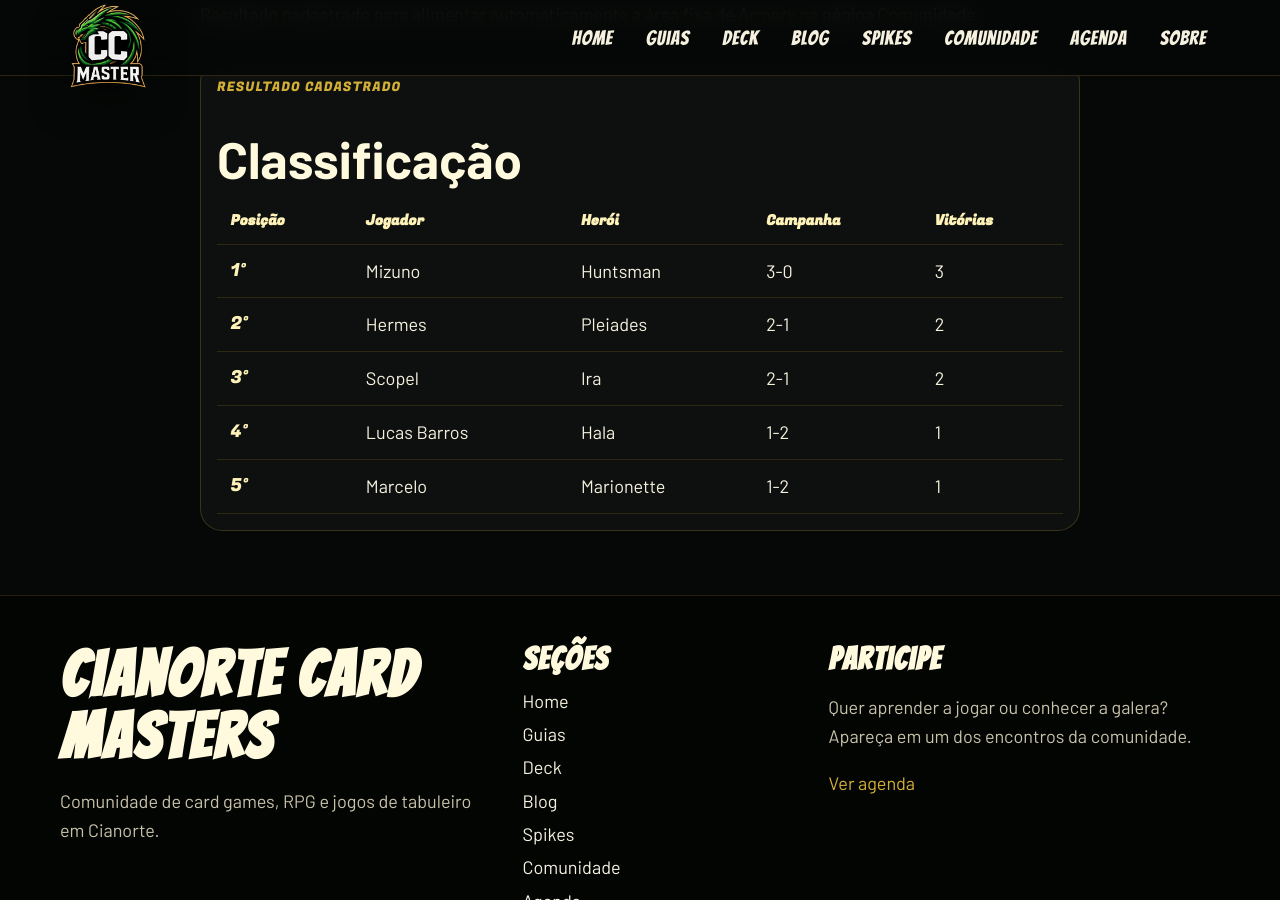
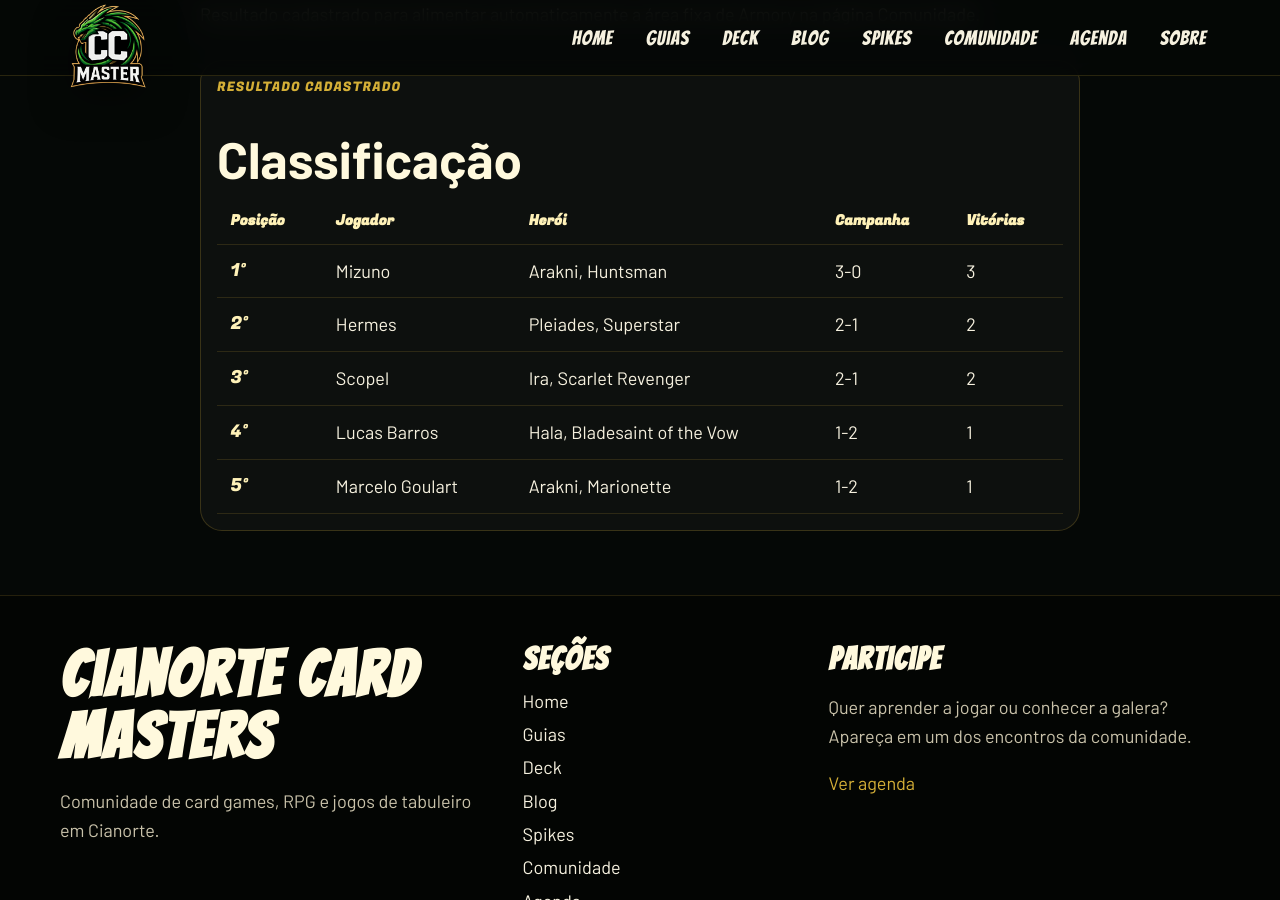
Before and after one commit to Knoha-knotoa/cianortecardmaster, a Jekyll site: the page built from _comunidade/Armory/Armory-13-05-2026.md, in a window 1280 px wide and 900 px high, scrolled down 635 px. Built offline with Jekyll 4.4.1, drawn with Linux system fonts in a browser that asks for light colours.

Commit message:
Update hero names for players in Armory results

```diff
--- a/_comunidade/Armory/Armory-13-05-2026.md
+++ b/_comunidade/Armory/Armory-13-05-2026.md
@@ -7,23 +7,23 @@ author: "Cianorte Card Masters"
 image: "/assets/img/category/armory.svg"
 results:
   - player: "Mizuno"
-    hero: "Huntsman"
+    hero: "Arakni, Huntsman"
     record: "3-0"
     wins: 3
   - player: "Hermes"
-    hero: "Pleiades"
+    hero: "Pleiades, Superstar"
     record: "2-1"
     wins: 2
   - player: "Scopel"
-    hero: "Ira"
+    hero: "Ira, Scarlet Revenger"
     record: "2-1"
     wins: 2
   - player: "Lucas Barros"
-    hero: "Hala"
+    hero: "Hala, Bladesaint of the Vow"
     record: "1-2"
     wins: 1
-  - player: "Marcelo"
-    hero: "Marionette"
+  - player: "Marcelo Goulart"
+    hero: "Arakni, Marionette"
     record: "1-2"
     wins: 1
 ---
```
